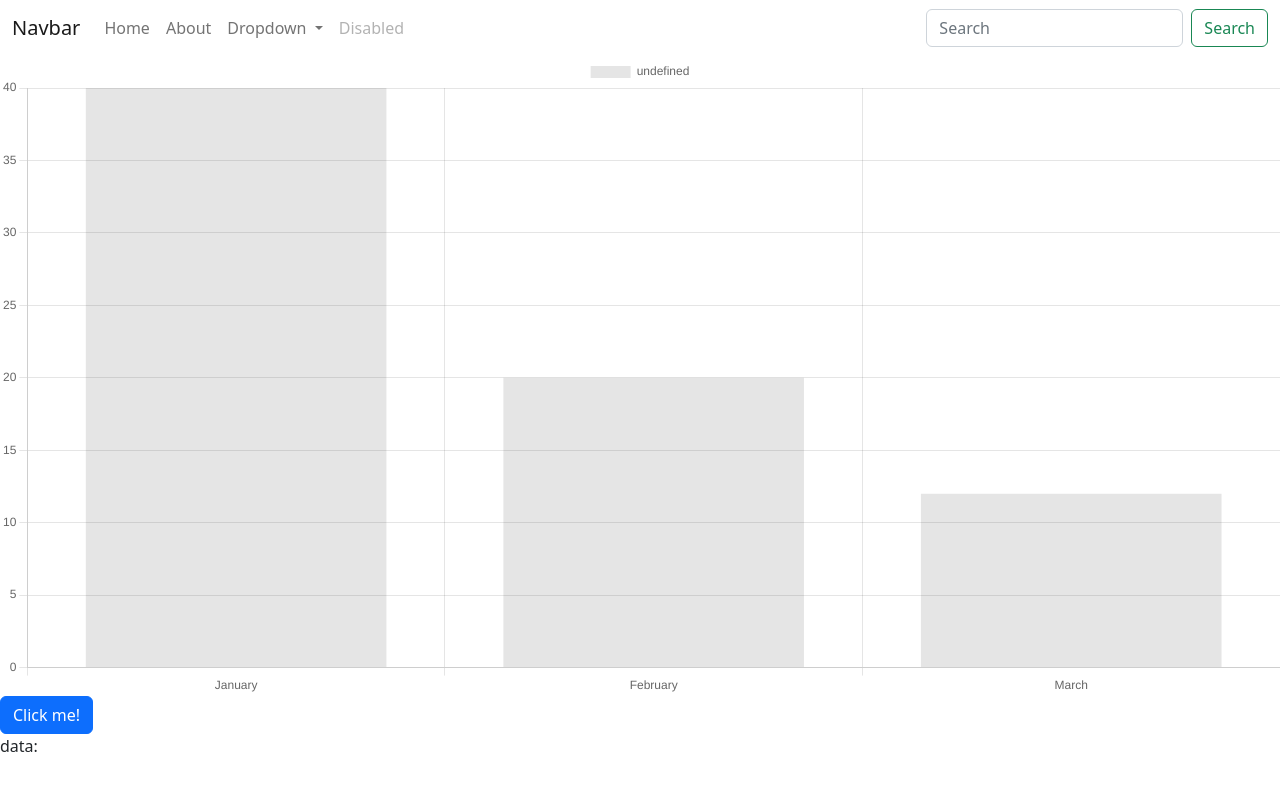
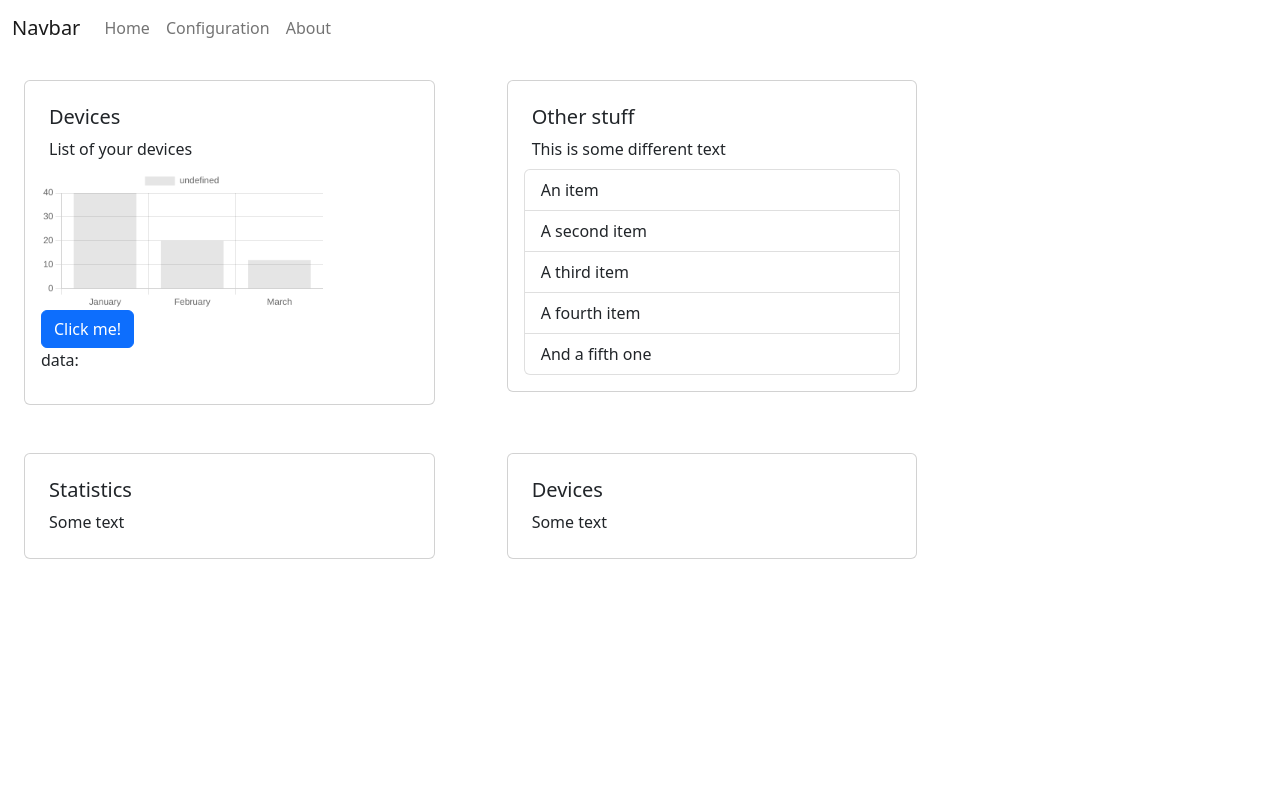
Before and after one commit to DrewTChrist/data, a JavaScript app in the folder app/: page / in a window 1280 px wide. Shown: the top 790 px of the page. Built offline with nearby package versions, Linux system fonts and the light colour scheme.

Commit message:
Add config view

```diff
--- /dev/null
+++ b/app/src/components/DeviceList.vue
@@ -0,0 +1,23 @@
+<template>
+  <ul class="list-group">
+    <li class="list-group-item">An item</li>
+    <li class="list-group-item">A second item</li>
+    <li class="list-group-item">A third item</li>
+    <li class="list-group-item">A fourth item</li>
+    <li class="list-group-item">And a fifth one</li>
+  </ul>
+</template>
+
+<script>
+export default {
+  name: 'DeviceList',
+  components: {},
+  props: [],
+  setup(props) {
+    return {}
+  },
+  data() {
+    return {}
+  }
+}
+</script>
--- a/app/src/components/Home.vue
+++ b/app/src/components/Home.vue
@@ -1,7 +1,7 @@
 <script setup></script>
 
 <template>
-  <Bar :data="data" :options="options" />
+  <Bar class="w-75 h-75" :data="data" :options="options" />
   <button type="button" class="btn btn-primary" @click="get">Click me!</button>
   <p>data: {{ state.value }}</p>
 </template>
@@ -32,7 +32,6 @@ export default {
     async function get() {
       const response = await fetch('http://127.0.0.1:8080/', { mode: 'cors', method: 'GET' })
       const json = await response.text()
-      console.log(json)
       state.value = json
     }
     return {
--- /dev/null
+++ b/app/src/components/HomeCard.vue
@@ -0,0 +1,28 @@
+<template>
+  <div class="card">
+    <div class="card-body">
+      <h5 class="card-title m-2">{{ title }}</h5>
+      <p class="card-text m-2">{{ text }}</p>
+      <component :is="mycomponent" />
+    </div>
+  </div>
+</template>
+
+<script>
+import Home from '../components/Home.vue'
+import DeviceList from '../components/DeviceList.vue'
+export default {
+  name: 'HomeCard',
+  components: {
+    Home,
+    DeviceList
+  },
+  props: ['title', 'text', 'mycomponent'],
+  setup(props) {
+    return {}
+  },
+  data() {
+    return {}
+  }
+}
+</script>
--- a/app/src/components/NavMenu.vue
+++ b/app/src/components/NavMenu.vue
@@ -20,33 +20,12 @@
             <RouterLink to="/" class="nav-link" href="#">Home</RouterLink>
           </li>
           <li class="nav-item">
+            <RouterLink to="/config" class="nav-link" href="#">Configuration</RouterLink>
+          </li>
+          <li class="nav-item">
             <RouterLink to="/about" class="nav-link" href="#">About</RouterLink>
           </li>
-          <li class="nav-item dropdown">
-            <a
-              class="nav-link dropdown-toggle"
-              href="#"
-              role="button"
-              data-bs-toggle="dropdown"
-              aria-expanded="false"
-            >
-              Dropdown
-            </a>
-            <ul class="dropdown-menu">
-              <li><a class="dropdown-item" href="#">Action</a></li>
-              <li><a class="dropdown-item" href="#">Another action</a></li>
-              <li><hr class="dropdown-divider" /></li>
-              <li><a class="dropdown-item" href="#">Something else here</a></li>
-            </ul>
-          </li>
-          <li class="nav-item">
-            <a class="nav-link disabled">Disabled</a>
-          </li>
         </ul>
-        <form class="d-flex" role="search">
-          <input class="form-control me-2" type="search" placeholder="Search" aria-label="Search" />
-          <button class="btn btn-outline-success" type="submit">Search</button>
-        </form>
       </div>
     </div>
   </nav>
--- a/app/src/router/index.js
+++ b/app/src/router/index.js
@@ -1,5 +1,6 @@
 import { createRouter, createWebHistory } from 'vue-router'
 import HomeView from '../views/HomeView.vue'
+import ConfigView from '../views/ConfigView.vue'
 
 const router = createRouter({
   history: createWebHistory(import.meta.env.BASE_URL),
@@ -16,6 +17,11 @@ const router = createRouter({
       // this generates a separate chunk (About.[hash].js) for this route
       // which is lazy-loaded when the route is visited.
       component: () => import('../views/AboutView.vue')
+    },
+    {
+      path: '/config',
+      name: 'config',
+      component: () => ConfigView
     }
   ]
 })
--- /dev/null
+++ b/app/src/views/ConfigView.vue
@@ -0,0 +1,22 @@
+<script setup>
+import 'bootstrap/dist/css/bootstrap.min.css'
+</script>
+
+<template>
+  <main>
+    <h2>Configuration</h2>
+    <div class="jumbotron bg-light">
+      <h1 class="display-4">Hello, world!</h1>
+      <p class="lead">
+        This is a simple hero unit, a simple jumbotron-style component for calling extra attention
+        to featured content or information.
+      </p>
+      <hr class="my-4" />
+      <p>
+        It uses utility classes for typography and spacing to space content out within the larger
+        container.
+      </p>
+      <a class="btn btn-primary btn-lg" href="#" role="button">Learn more</a>
+    </div>
+  </main>
+</template>
--- a/app/src/views/HomeView.vue
+++ b/app/src/views/HomeView.vue
@@ -1,9 +1,22 @@
 <script setup>
-import Home from '../components/Home.vue'
+import HomeCard from '../components/HomeCard.vue'
 </script>
 
 <template>
   <main>
-    <Home />
+    <div class="row row-cols-1 row-cols-md-3">
+      <div class="col m-4">
+        <HomeCard title="Devices" text="List of your devices" mycomponent="Home" />
+      </div>
+      <div class="col m-4">
+        <HomeCard title="Other stuff" text="This is some different text" mycomponent="DeviceList" />
+      </div>
+      <div class="col m-4">
+        <HomeCard title="Statistics" text="Some text" />
+      </div>
+      <div class="col m-4">
+        <HomeCard title="Devices" text="Some text" />
+      </div>
+    </div>
   </main>
 </template>
```
